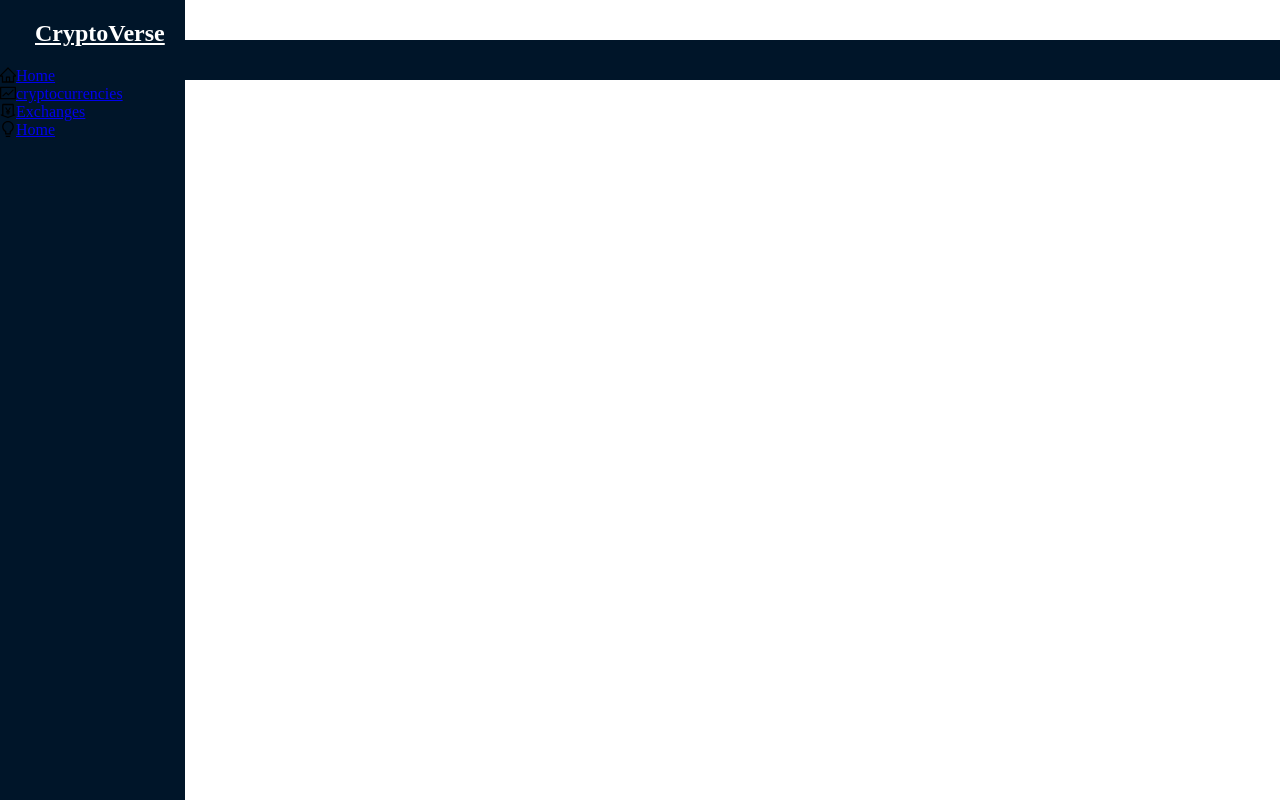
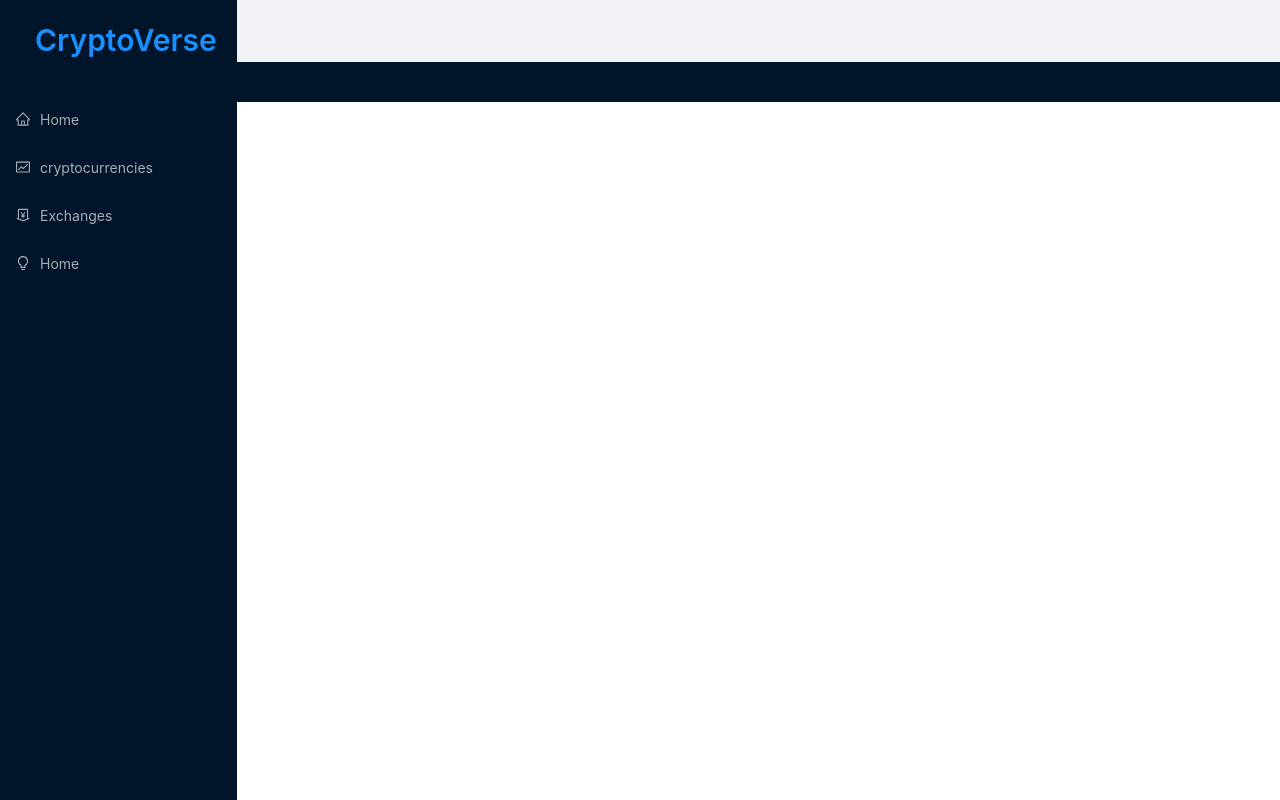
Before and after one commit to ashishsah1000/crypto-info-antd, a React (Create React App) app: page /cryptocurrencies in a window 1280 px wide. Shown: the top 800 px of the page. Built offline with nearby package versions, Linux system fonts and the light colour scheme.

Commit message:
Changes Switch to Routes Switch was not working hence changed to Routes. And send jsx elements as a props.

```diff
--- a/src/App.js
+++ b/src/App.js
@@ -1,5 +1,5 @@
 import React from "react";
-import { Switch, Link, Route } from "react-router-dom";
+import { Switch, Link, Route, Routes } from "react-router-dom";
 import { Layout, Typography, Space } from "antd";
 import {
   Navbar,
@@ -20,23 +20,17 @@ export default function App() {
       <div className="main">
         <Layout>
           <div className="routes">
-            <Switch>
-              <Route exact path="/">
-                <Homepage />
-              </Route>
-              <Route exact path="/exchanges">
-                <Exchanges />
-              </Route>
-              <Route exact path="/cryptocurrencies">
-                <Cryptocurrencies />
-              </Route>
-              <Route exact path="/crypto/:coinId">
-                <CryptoDetails />
-              </Route>
-              <Route exact path="/news">
-                <News />
-              </Route>
-            </Switch>
+            <Routes>
+              <Route exact path="/" element={<Homepage />} />
+              <Route exact path="/exchanges" element={<Exchanges />} />
+              <Route
+                exact
+                path="/cryptocurrencies"
+                element={<Cryptocurrencies />}
+              />
+              <Route exact path="/crypto/:coinId" element={<CryptoDetails />} />
+              <Route exact path="/news" element={<News />} />
+            </Routes>
           </div>
         </Layout>
       </div>
--- a/src/components/CryptoDetails.jsx
+++ b/src/components/CryptoDetails.jsx
@@ -1,6 +1,6 @@
 import React from "react";
 
 const CryptoDetails = () => {
-  return <div className="home-page"></div>;
+  return <div className="home-page">details</div>;
 };
 export default CryptoDetails;
--- a/src/components/Cryptocurrencies.jsx
+++ b/src/components/Cryptocurrencies.jsx
@@ -1,6 +1,6 @@
 import React from "react";
 
 const Cryptocurrencies = () => {
-  return <div className="home-page"></div>;
+  return <div className="home-page">Cryptocurrencies</div>;
 };
 export default Cryptocurrencies;
--- a/src/components/Exchanges.jsx
+++ b/src/components/Exchanges.jsx
@@ -1,6 +1,6 @@
 import React from "react";
 
 const Exchanges = () => {
-  return <div className="home-page"></div>;
+  return <div className="home-page">Exchanges</div>;
 };
 export default Exchanges;
--- a/src/components/Homepage.jsx
+++ b/src/components/Homepage.jsx
@@ -1,6 +1,6 @@
 import React from "react";
 
 const Homepage = () => {
-  return <div className="home-page"></div>;
+  return <div className="home-page">Homepage</div>;
 };
 export default Homepage;
--- a/src/index.js
+++ b/src/index.js
@@ -3,6 +3,7 @@ import ReactDOM from "react-dom";
 import { BrowserRouter as Router } from "react-router-dom";
 
 import App from "./App";
+import "antd/dist/antd.css";
 
 const rootElement = document.getElementById("root");
 ReactDOM.render(
```
